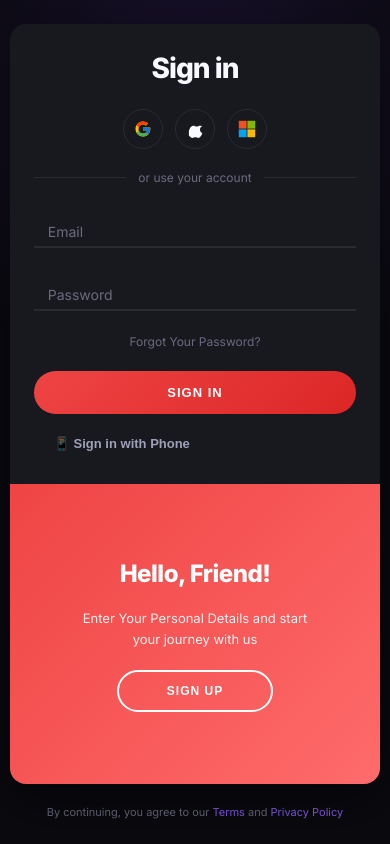
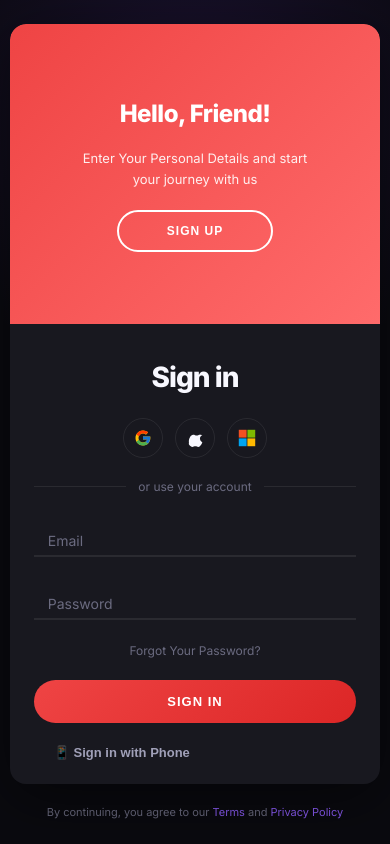
Before and after one commit to MohamedAhmed2679/finance-va, a React (Vite) app: page / in a window 390 px wide. Built offline with nearby package versions, Linux system fonts and the light colour scheme.

Commit message:
fix(UI): force explicit order and static width for mobile auth overlay stacking

```diff
--- a/src/index.css
+++ b/src/index.css
@@ -2086,19 +2086,30 @@ body {
   /* Auth mobile */
   .auth-container {
     flex-direction: column;
+    height: auto;
     min-height: unset;
     width: 95vw;
     border-radius: 16px;
+    align-items: stretch;
   }
 
   .auth-form-panel {
-    width: 100%;
+    width: 100% !important;
+    max-width: 100% !important;
+    height: auto !important;
+    flex: none;
     padding: 32px 24px;
+    order: 2;
   }
 
   .auth-overlay-container-static {
-    width: 100%;
+    width: 100% !important;
+    max-width: 100% !important;
+    height: auto !important;
+    flex: none;
     padding: 32px 24px;
+    border-radius: 16px 16px 0 0 !important;
+    order: 1;
   }
 
   .auth-overlay-title {
```
